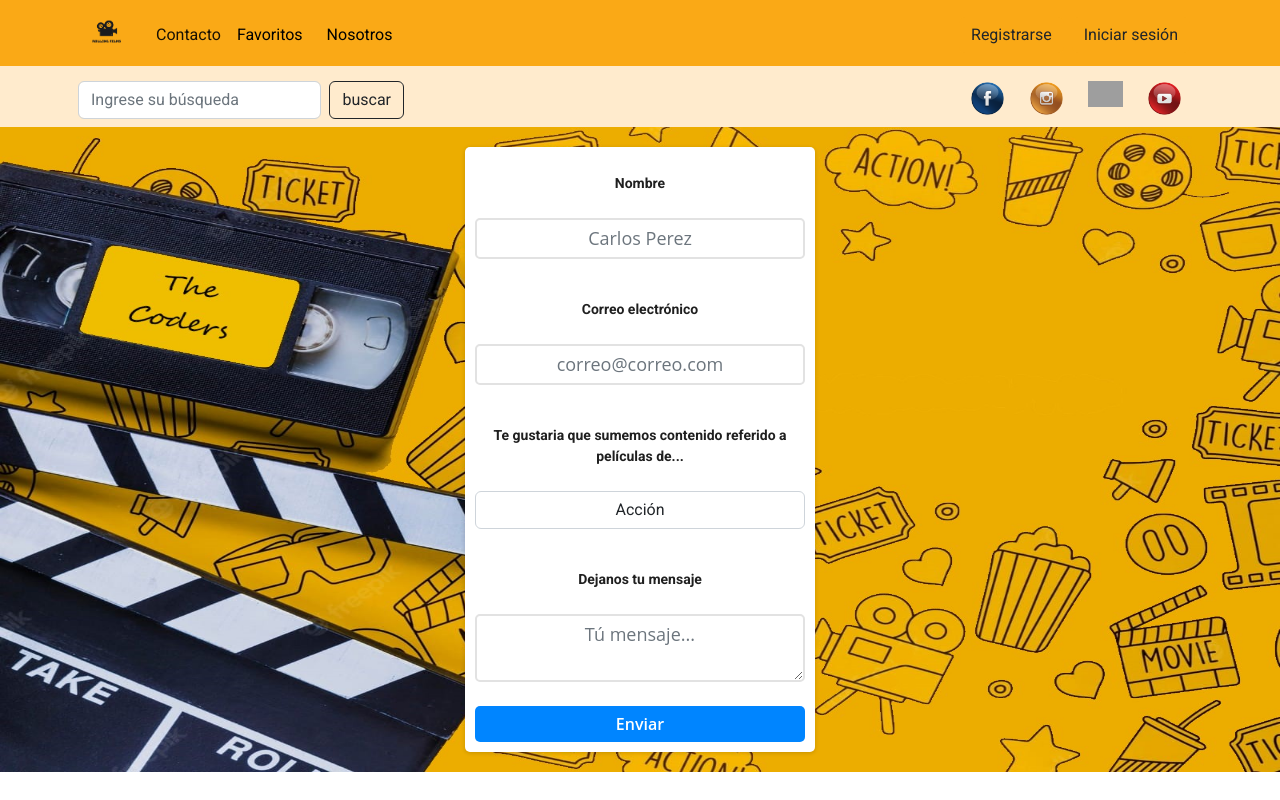
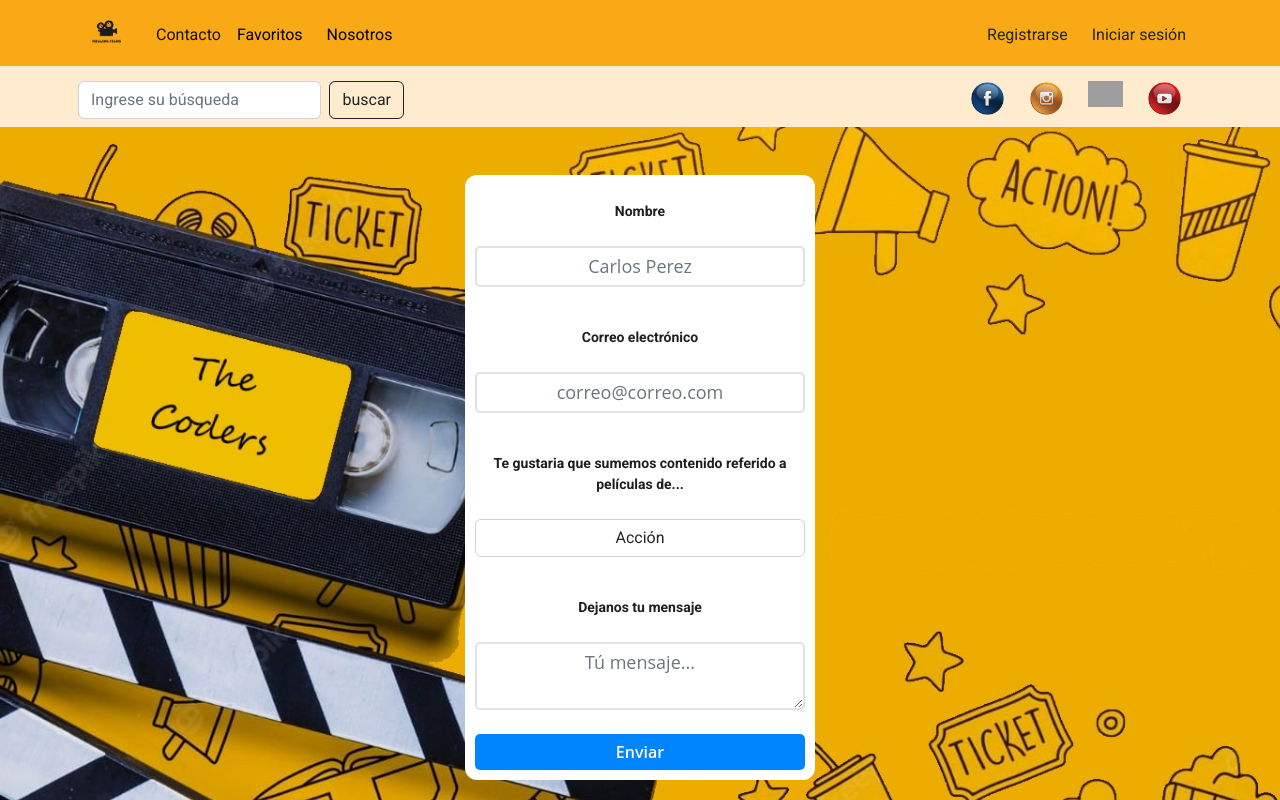
Before and after one commit to admanser/React_Proyecto_3, a React (Create React App) app: page /Contact in a window 1280 px wide. Shown: the top 800 px of the page. Built offline with nearby package versions, Linux system fonts and the light colour scheme; grey boxes are pictures that could not be loaded.

Commit message:
search in movies list

```diff
--- a/src/components/ListMoviesContainer.jsx
+++ b/src/components/ListMoviesContainer.jsx
@@ -1,7 +1,7 @@
 import React, {useState, useEffect } from 'react';
 import ListMovie from './ListMovie';
 
-const ListMoviesContainer = () => {
+const ListMoviesContainer = ({ searchMovies }) => {
     const [data, setData] = useState([]);
     useEffect(() => {
       fetch('https://backend-proyecto3-cpzv4av54-admanser.vercel.app/viewmovies')
@@ -9,8 +9,12 @@ const ListMoviesContainer = () => {
         .then(json => setData(json));
     }, []);
 
+  const filteredData = () => {
+    return data.filter((movie) => movie.name.toLowerCase().includes((searchMovies || '').toLowerCase()));
+  }
+
   return (
-    <ListMovie data={data} />
+    <ListMovie data={filteredData()} />
   );
 };
 
--- a/src/components/Navbar.jsx
+++ b/src/components/Navbar.jsx
@@ -66,10 +66,10 @@ const Navbar1 = ({
               </Button>
             ) : (
               <>
-                <Button className="mt-1 me-2 btn-nav text-dark" onClick={handleShowSignUp}>
+                <Button className="mt-1  btn-nav text-dark" onClick={handleShowSignUp}>
                   Registrarse
                 </Button>
-                <Button className="mt-1 me-2 btn-nav text-dark" onClick={handleShowLogin}>
+                <Button className="mt-1  btn-nav text-dark" onClick={handleShowLogin}>
                   Iniciar sesión
                 </Button>
               </>
--- a/src/components/Navbar2.jsx
+++ b/src/components/Navbar2.jsx
@@ -1,17 +1,28 @@
 import React from "react";
+import { useState } from "react";
 import { Container, Form, Button } from "react-bootstrap";
 // import /*NavLink*/ "react-router-dom";
 
-const Navbar2 = () => {
+const Navbar2 = ({ searchMovies, setSearchMovies }) => {
+  const handleInput = (evt) => {
+    setSearchMovies(evt.target.value);
+  }
+
+  const handleSubmit = (evt) => {
+    evt.preventDefault();
+  }
+
   return (
     <div id="nav" expand="lg" className="navv">
       <Container className="col-md-block d-flex p-2">
-        <Form className=" ms-0 d-flex h-25 pt-2 col-7 pe-4">
+        <Form onSubmit={handleSubmit} className=" ms-0 d-flex h-25 pt-2 col-7 pe-4">
           <Form.Control
             type="search"
             placeholder="Ingrese su búsqueda"
             className="me-2"
             aria-label="Search"
+            value={searchMovies}
+            onInput={handleInput}
           />
           <Button variant="outline-dark">buscar</Button>
         </Form>
--- a/src/css/contact.css
+++ b/src/css/contact.css
@@ -1,10 +1,14 @@
 .back {
   padding: 0px;
   margin: 0;
+  width: 100%;
+  height: 100%;
   box-sizing: border-box;
   background-image: url(../img/fondo.jpeg);
   background-repeat: no-repeat;
-  background-size: 100% 100%;
+  background-size: cover;
+  height: 1000px
+;
 }
 
 .contenedor {
@@ -22,7 +26,8 @@
   background: #fff;
   border-radius: 5px;
   padding: 10px;
-  box-shadow: rgba(0, 0, 0, 0.16) 0px 1px 4px;
+  border-radius: 12px;
+
 }
 
 .form2 label {
--- a/src/pages/Contact.jsx
+++ b/src/pages/Contact.jsx
@@ -58,7 +58,7 @@ const Contact = () => {
           }}
         >
           {({ errors }) => (
-            <Form action="" className="form2">
+            <Form action="" className="form2 mt-5">
               <div>
                 <label className="form-label" htmlFor="nombre">
                   Nombre
--- a/src/pages/Landing.jsx
+++ b/src/pages/Landing.jsx
@@ -6,12 +6,12 @@ import NextPremieres from "../components/NextPremieres";
 import Suscribite from "../components/Suscribite";
 // import CrudMovies from './CrudMovies';
 
-const Landing = () => {
+const Landing = ({ searchMovies }) => {
   return (
     <>
       <Hero />
       <Suscribite/>
-      <ListMoviesContainer publicity/>
+      <ListMoviesContainer searchMovies={searchMovies} />
       <Advertising />
       <Category />
       <NextPremieres />
--- a/src/pages/Main.jsx
+++ b/src/pages/Main.jsx
@@ -1,4 +1,4 @@
-import React from "react";
+import React, { useState } from "react";
 import { Route, Routes } from "react-router-dom";
 import Navbar from "../components/Navbar";
 import Landing from "./Landing";
@@ -24,6 +24,8 @@ const Main = ({
   loggedAdmin,
   setAuth,
 }) => {
+  const [searchMovies, setSearchMovies] = useState('');
+
   return (
     <>
       <Navbar
@@ -35,10 +37,10 @@ const Main = ({
         loggedAdmin={loggedAdmin}
         setAuth={setAuth}
       />
-      <Navbar2 />
+      <Navbar2 searchMovies={searchMovies} setSearchMovies={setSearchMovies} />
       <div className="mt-0 d-flex flex-column min-vh-100">
         <Routes>
-          <Route path="/" element={<Landing/>}  />
+          <Route path="/" element={<Landing searchMovies={searchMovies} />}  />
           <Route path="/recoveryPass" element={<RecoveryPass />} />;
           <Route
             path="/Favorites"
```
